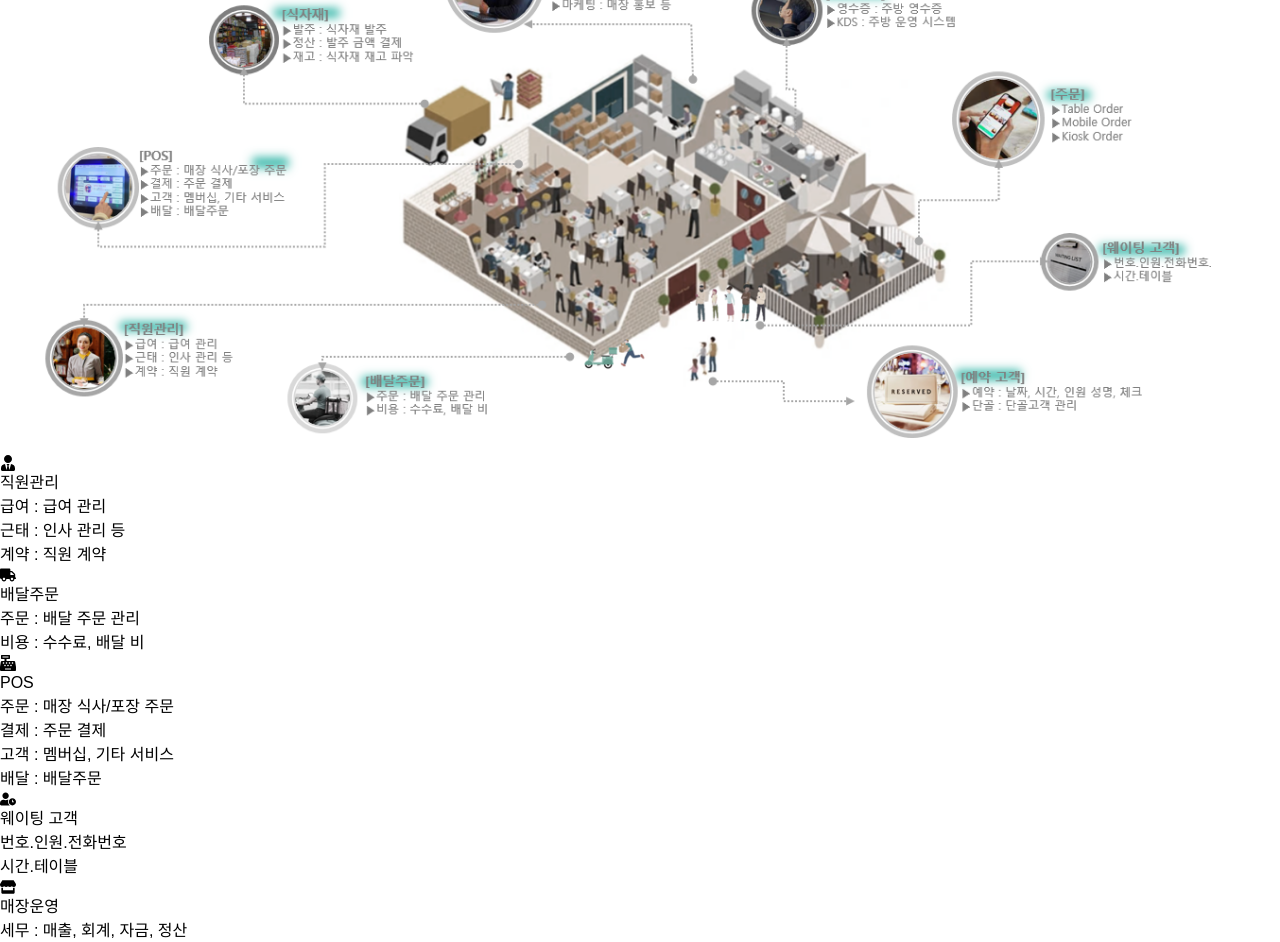
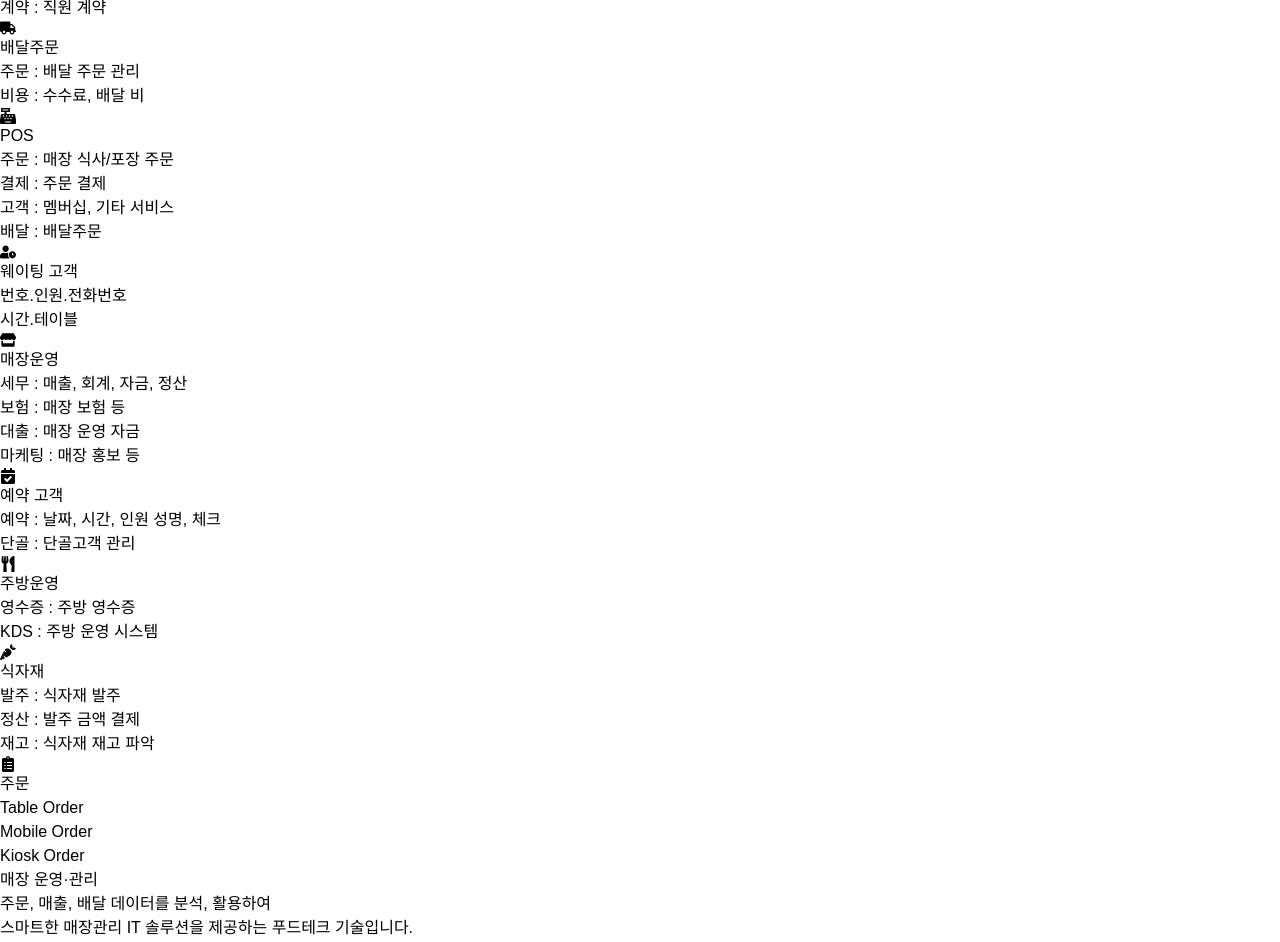
Before and after one commit to Souravhere/spacethings, a Next.js app: page /daejangbu in a window 1280 px wide. Shown: the part 940-1882 px from the top of the page. Built offline with nearby package versions, Linux system fonts and the light colour scheme; a web font is replaced by a local one.

Commit message:
StoreOperationsDEJANGBU comp ui will updated

```diff
--- a/src/components/StoreOperationsDEJANGBU.tsx
+++ b/src/components/StoreOperationsDEJANGBU.tsx
@@ -2,55 +2,54 @@
 
 import { motion } from 'framer-motion'
 import { useInView } from 'react-intersection-observer'
-import Image from 'next/image'
 import { FaUserTie, FaTruck, FaCashRegister, FaUserClock, FaStore, FaCalendarCheck, FaUtensils, FaCarrot, FaClipboardList } from 'react-icons/fa'
 
 const categories = [
   {
     title: '직원관리',
     icon: FaUserTie,
-    items: ['급여 : 급여 관리', '근태 : 인사 관리 등', '계약 : 직원 계약']
+    items: ['급여 : 급여 관리', '근태 : 인사 관리 등', '계약 : 직원 계약'],
   },
   {
     title: '배달주문',
     icon: FaTruck,
-    items: ['주문 : 배달 주문 관리', '비용 : 수수료, 배달 비']
+    items: ['주문 : 배달 주문 관리', '비용 : 수수료, 배달 비'],
   },
   {
-    title: 'POS',
+    title: <span className='font-sans'>POS</span>,
     icon: FaCashRegister,
-    items: ['주문 : 매장 식사/포장 주문', '결제 : 주문 결제', '고객 : 멤버십, 기타 서비스', '배달 : 배달주문']
+    items: ['주문 : 매장 식사/포장 주문', '결제 : 주문 결제', '고객 : 멤버십, 기타 서비스', '배달 : 배달주문'],
   },
   {
     title: '웨이팅 고객',
     icon: FaUserClock,
-    items: ['번호.인원.전화번호', '시간.테이블']
+    items: ['번호.인원.전화번호', '시간.테이블'],
   },
   {
     title: '매장운영',
     icon: FaStore,
-    items: ['세무 : 매출, 회계, 자금, 정산', '보험 : 매장 보험 등', '대출 : 매장 운영 자금', '마케팅 : 매장 홍보 등']
+    items: ['세무 : 매출, 회계, 자금, 정산', '보험 : 매장 보험 등', '대출 : 매장 운영 자금', '마케팅 : 매장 홍보 등'],
   },
   {
     title: '예약 고객',
     icon: FaCalendarCheck,
-    items: ['예약 : 날짜, 시간, 인원 성명, 체크', '단골 : 단골고객 관리']
+    items: ['예약 : 날짜, 시간, 인원 성명, 체크', '단골 : 단골고객 관리'],
   },
   {
     title: '주방운영',
     icon: FaUtensils,
-    items: ['영수증 : 주방 영수증', 'KDS : 주방 운영 시스템']
+    items: ['영수증 : 주방 영수증', <span><span className='font-sans'>KDS</span> : 주방 운영 시스템</span>],
   },
   {
     title: '식자재',
     icon: FaCarrot,
-    items: ['발주 : 식자재 발주', '정산 : 발주 금액 결제', '재고 : 식자재 재고 파악']
+    items: ['발주 : 식자재 발주', '정산 : 발주 금액 결제', '재고 : 식자재 재고 파악'],
   },
   {
     title: '주문',
     icon: FaClipboardList,
-    items: ['Table Order', 'Mobile Order', 'Kiosk Order']
-  }
+    items: [<span className='font-sans'>Table Order</span>, <span className='font-sans'>Mobile Order</span>, <span className='font-sans'>Kiosk Order</span>],
+  },
 ]
 
 export default function StoreOperationsDEJANGBU() {
@@ -64,9 +63,9 @@ export default function StoreOperationsDEJANGBU() {
     visible: {
       opacity: 1,
       transition: {
-        staggerChildren: 0.1
-      }
-    }
+        staggerChildren: 0.1,
+      },
+    },
   }
 
   const itemVariants = {
@@ -74,17 +73,15 @@ export default function StoreOperationsDEJANGBU() {
     visible: {
       opacity: 1,
       y: 0,
-      transition: {
-        duration: 0.5
-      }
-    }
+      transition: { duration: 0.5 },
+    },
   }
 
   return (
-    <section className="min-h-screen bg-blue-50 py-16 px-4 sm:px-6 lg:px-8">
+    <section className="min-h-screen py-16 px-4 sm:px-6 lg:px-8 bg-white">
       <div className="max-w-7xl mx-auto">
         <motion.h1
-          className="text-4xl sm:text-5xl font-bold text-blue-600 mb-8 text-center"
+          className="text-4xl sm:text-5xl font-bold text-blue-700 mb-8 text-center"
           initial={{ opacity: 0, y: -50 }}
           animate={{ opacity: 1, y: 0 }}
           transition={{ duration: 0.5 }}
@@ -102,31 +99,16 @@ export default function StoreOperationsDEJANGBU() {
         </motion.p>
 
         <motion.div
-          className="relative w-full max-w-7xl mx-auto mb-16"
-          ref={ref}
-          initial={{ opacity: 0, scale: 0.8 }}
-          animate={inView ? { opacity: 1, scale: 1 } : {}}
-          transition={{ duration: 0.5 }}
-        >
-          <Image
-            src="/assets/DEJANGBU.png"
-            alt="Store Operations"
-            width={2000}
-            height={2000}
-            className="rounded-lg shadow-xl"
-          />
-        </motion.div>
-
-        <motion.div
           className="grid grid-cols-1 sm:grid-cols-2 lg:grid-cols-3 gap-8"
           variants={containerVariants}
           initial="hidden"
           animate={inView ? "visible" : "hidden"}
+          ref={ref}
         >
-          {categories.map((category) => (
+          {categories.map((category, index) => (
             <motion.div
-              key={category.title}
-              className="bg-white p-6 rounded-lg shadow-lg border border-blue-200"
+              key={index}
+              className="bg-white p-6 rounded-lg shadow-lg border border-blue-200 hover:scale-105 hover:shadow-2xl transform transition-transform"
               variants={itemVariants}
             >
               <div className="flex items-center justify-center mb-4">
```
